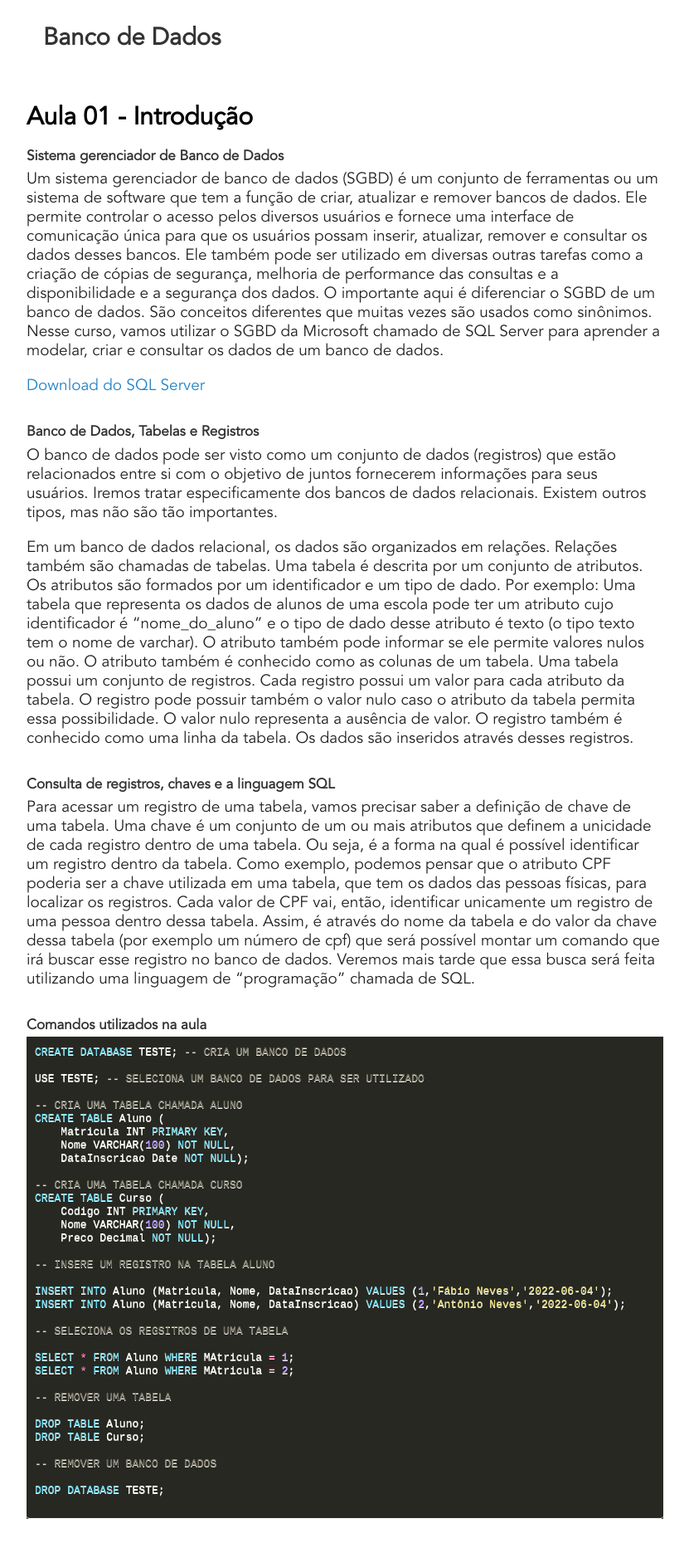
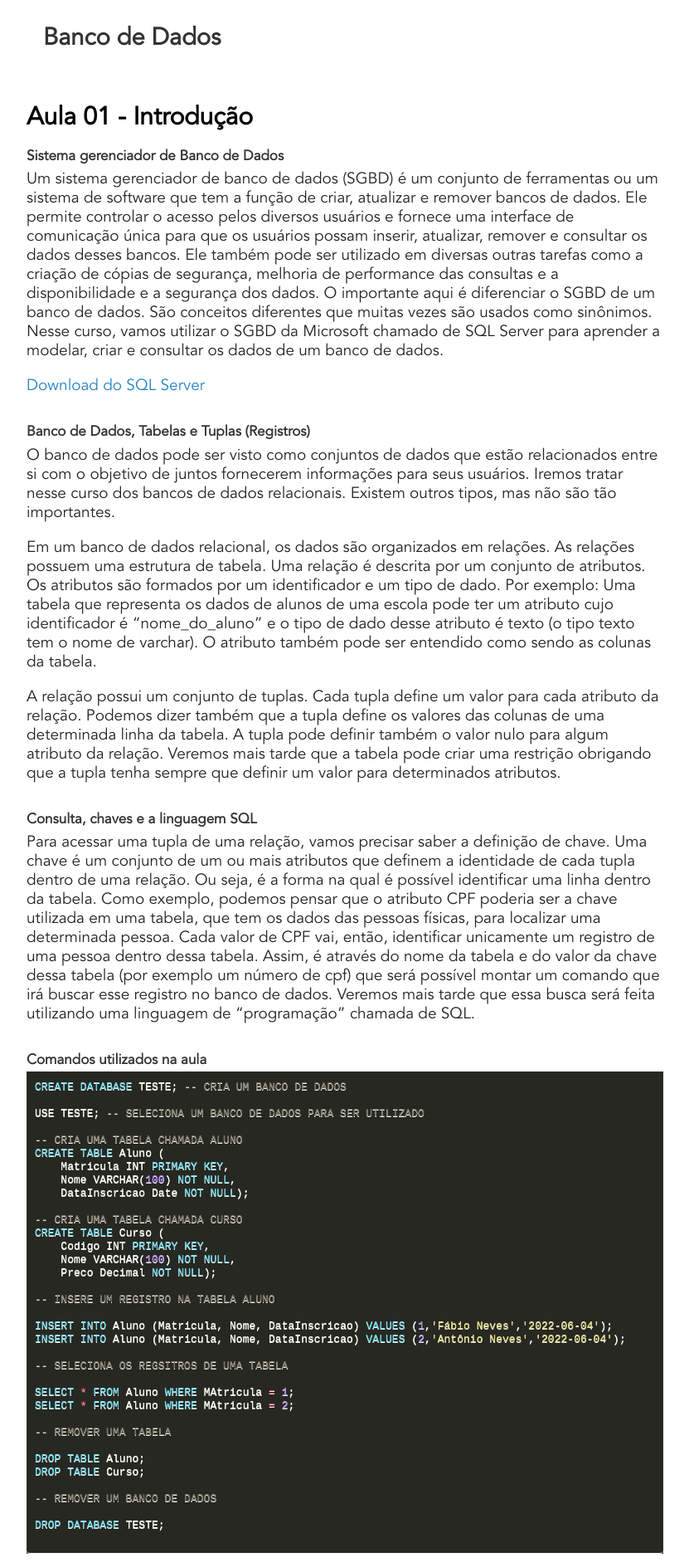
Before and after one commit to fabio-neves/fabio-neves.github.io, a Jekyll site: the page built from bd/aula01.md, in a window 1280 px wide. Shown: the whole page at 83% size, without its empty margins (224-1055 px from the left). Built offline with Jekyll 4.4.1, drawn with Linux system fonts in a browser that asks for light colours; before the commit the page ends 1846 px from its top, so only the background shows below that.

Commit message:
programação

```diff
--- a/bd/aula01.md
+++ b/bd/aula01.md
@@ -24,15 +24,17 @@ Um sistema gerenciador de banco de dados (SGBD) é um conjunto de ferramentas ou
 
 [Download do SQL Server](https://www.microsoft.com/pt-br/download/details.aspx?id=55994)
 
-### Banco de Dados, Tabelas e Registros
+### Banco de Dados, Tabelas e Tuplas (Registros)
 
-O banco de dados pode ser visto como um conjunto de dados (registros) que estão relacionados entre si com o objetivo de juntos fornecerem informações para seus usuários. Iremos tratar especificamente dos bancos de dados relacionais. Existem outros tipos, mas não são tão importantes.
+O banco de dados pode ser visto como conjuntos de dados que estão relacionados entre si com o objetivo de juntos fornecerem informações para seus usuários. Iremos tratar nesse curso dos bancos de dados relacionais. Existem outros tipos, mas não são tão importantes.
 
- Em um banco de dados relacional, os dados são organizados em relações. Relações também são chamadas de tabelas. Uma tabela é descrita por um conjunto de atributos. Os atributos são formados por um identificador e um tipo de dado. Por exemplo: Uma tabela que representa os dados de alunos de uma escola pode ter um atributo cujo identificador é “nome_do_aluno” e o tipo de dado desse atributo é texto (o tipo texto tem o nome de varchar). O atributo também pode informar se ele permite valores nulos ou não. O atributo também é conhecido como as colunas de um tabela. Uma tabela possui um conjunto de registros. Cada registro possui um valor para cada atributo da tabela. O registro pode possuir também o valor nulo caso o atributo da tabela permita essa possibilidade. O valor nulo representa a ausência de valor.  O registro também é conhecido como uma linha da tabela. Os dados são inseridos através desses registros.
+ Em um banco de dados relacional, os dados são organizados em relações. As relações possuem uma estrutura de tabela. Uma relação é descrita por um conjunto de atributos. Os atributos são formados por um identificador e um tipo de dado. Por exemplo: Uma tabela que representa os dados de alunos de uma escola pode ter um atributo cujo identificador é “nome_do_aluno” e o tipo de dado desse atributo é texto (o tipo texto tem o nome de varchar). O atributo também pode ser entendido como sendo as colunas da tabela.
 
-### Consulta de registros, chaves e a linguagem SQL
+ A relação possui um conjunto de tuplas. Cada tupla define um valor para cada atributo da relação. Podemos dizer também que a tupla define os valores das colunas de uma determinada linha da tabela. A tupla pode definir também o valor nulo para algum atributo da relação. Veremos mais tarde que a tabela pode criar uma restrição obrigando que a tupla tenha sempre que definir um valor para determinados atributos.
 
-Para acessar um registro de uma tabela, vamos precisar saber a definição de chave de uma tabela. Uma chave é um conjunto de um ou mais atributos que definem a unicidade de cada registro dentro de uma tabela. Ou seja, é a forma na qual é possível identificar um registro dentro da tabela. Como exemplo, podemos pensar que o atributo CPF poderia ser a chave utilizada em uma tabela, que tem os dados das pessoas físicas, para localizar os registros. Cada valor de CPF vai, então, identificar unicamente um registro de uma pessoa dentro dessa tabela. Assim, é através do nome da tabela e do valor da chave dessa tabela (por exemplo um número de cpf) que será possível montar um comando que irá buscar esse registro no banco de dados. Veremos mais tarde que essa busca será feita utilizando uma linguagem de “programação” chamada de SQL.
+### Consulta, chaves e a linguagem SQL
+
+Para acessar uma tupla de uma relação, vamos precisar saber a definição de chave. Uma chave é um conjunto de um ou mais atributos que definem a identidade de cada tupla dentro de uma relação. Ou seja, é a forma na qual é possível identificar uma linha dentro da tabela. Como exemplo, podemos pensar que o atributo CPF poderia ser a chave utilizada em uma tabela, que tem os dados das pessoas físicas, para localizar uma determinada pessoa. Cada valor de CPF vai, então, identificar unicamente um registro de uma pessoa dentro dessa tabela. Assim, é através do nome da tabela e do valor da chave dessa tabela (por exemplo um número de cpf) que será possível montar um comando que irá buscar esse registro no banco de dados. Veremos mais tarde que essa busca será feita utilizando uma linguagem de “programação” chamada de SQL.
 
 ### Comandos utilizados na aula
 
```
Also changed, not shown: bd/aula02.md (added, +21 -0 lines), bd/programacao.md (added, +18 -0 lines).
